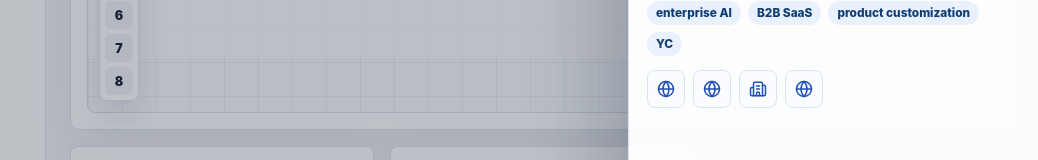
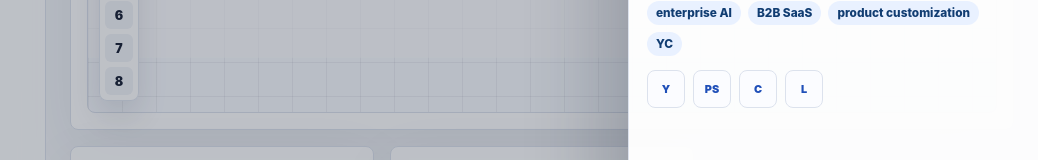
Before and after one commit to q7z/mycommunity, a React (Vite) app: page / in a window 1280 px wide. Both pictures are taken after a click on the button 784 px from the left and 850 px from the top of the page. Shown: the part 727-887 px from the top of the page, without its empty margins (242-1280 px from the left). Built offline with nearby package versions, Linux system fonts and the light colour scheme.

Commit message:
Use website favicons for profile links

```diff
--- a/src/App.css
+++ b/src/App.css
@@ -756,6 +756,19 @@ h3 {
   background: #f5f8ff;
 }
 
+.link-favicon {
+  width: 22px;
+  height: 22px;
+  border-radius: 5px;
+  object-fit: contain;
+}
+
+.link-favicon-fallback {
+  color: #1f4fb8;
+  font-size: 0.68rem;
+  font-weight: 950;
+}
+
 .tag-list {
   display: flex;
   flex-wrap: wrap;
--- a/src/App.tsx
+++ b/src/App.tsx
@@ -1,14 +1,11 @@
 import {
   Bell,
   Building2,
-  Globe,
   Home,
   Lightbulb,
   MapPin,
   MessageCircle,
-  Newspaper,
   Route,
-  Rocket,
   Search,
   UserPlus,
   Users,
@@ -17,7 +14,7 @@ import {
 import { type FormEvent, type PointerEvent, type WheelEvent, useEffect, useMemo, useRef, useState } from 'react'
 import './App.css'
 import { buildPlan, residentProfiles, starterTouchpoints } from './data/community'
-import type { ResidentProfile } from './data/community'
+import type { ProfileLink, ResidentProfile } from './data/community'
 import { unitNumbersById } from './data/unitNumbers'
 
 type MapUnit = {
@@ -180,14 +177,52 @@ function isContactTouchpoint(touchpoint: Touchpoint) {
   return touchpoint.label === 'Coffee logged' || touchpoint.label === 'Help logged'
 }
 
-function profileLinkIcon(label: string) {
-  const normalized = label.toLowerCase()
+function profileLinkFaviconUrl(url: string) {
+  try {
+    const { origin } = new URL(url)
+    return `https://www.google.com/s2/favicons?domain_url=${encodeURIComponent(origin)}&sz=64`
+  } catch {
+    return ''
+  }
+}
 
-  if (normalized.includes('company')) return <Building2 size={18} aria-hidden="true" />
-  if (normalized.includes('launch')) return <Rocket size={18} aria-hidden="true" />
-  if (normalized.includes('forbes') || normalized.includes('investor')) return <Newspaper size={18} aria-hidden="true" />
+function profileLinkFallback(label: string) {
+  return label
+    .split(/\s+/)
+    .map((word) => word[0])
+    .join('')
+    .slice(0, 2)
+    .toUpperCase()
+}
 
-  return <Globe size={18} aria-hidden="true" />
+function ProfileLinkButton({ link, unitId }: { link: ProfileLink; unitId: string }) {
+  const [iconFailed, setIconFailed] = useState(false)
+  const iconUrl = profileLinkFaviconUrl(link.url)
+  const label = `${link.label}: ${link.detail}`
+
+  return (
+    <a
+      aria-label={label}
+      href={link.url}
+      key={`${unitId}-${link.url}`}
+      target="_blank"
+      title={label}
+      rel="noreferrer"
+    >
+      {iconUrl && !iconFailed ? (
+        <img
+          alt=""
+          aria-hidden="true"
+          className="link-favicon"
+          loading="lazy"
+          onError={() => setIconFailed(true)}
+          src={iconUrl}
+        />
+      ) : (
+        <span className="link-favicon-fallback" aria-hidden="true">{profileLinkFallback(link.label)}</span>
+      )}
+    </a>
+  )
 }
 
 function isUnitSearchMatch(
@@ -1035,16 +1070,11 @@ function App() {
                   <section className="research-links" aria-label="Profile links">
                     <div className="research-link-grid">
                       {selectedResident.links.map((link) => (
-                        <a
-                          aria-label={`${link.label}: ${link.detail}`}
-                          href={link.url}
+                        <ProfileLinkButton
                           key={`${selectedResident.unitId}-${link.url}`}
-                          target="_blank"
-                          title={`${link.label}: ${link.detail}`}
-                          rel="noreferrer"
-                        >
-                          {profileLinkIcon(link.label)}
-                        </a>
+                          link={link}
+                          unitId={selectedResident.unitId}
+                        />
                       ))}
                     </div>
                   </section>
```
Also changed, not shown: 5 other files (tests, documents, lock files or other folders).
